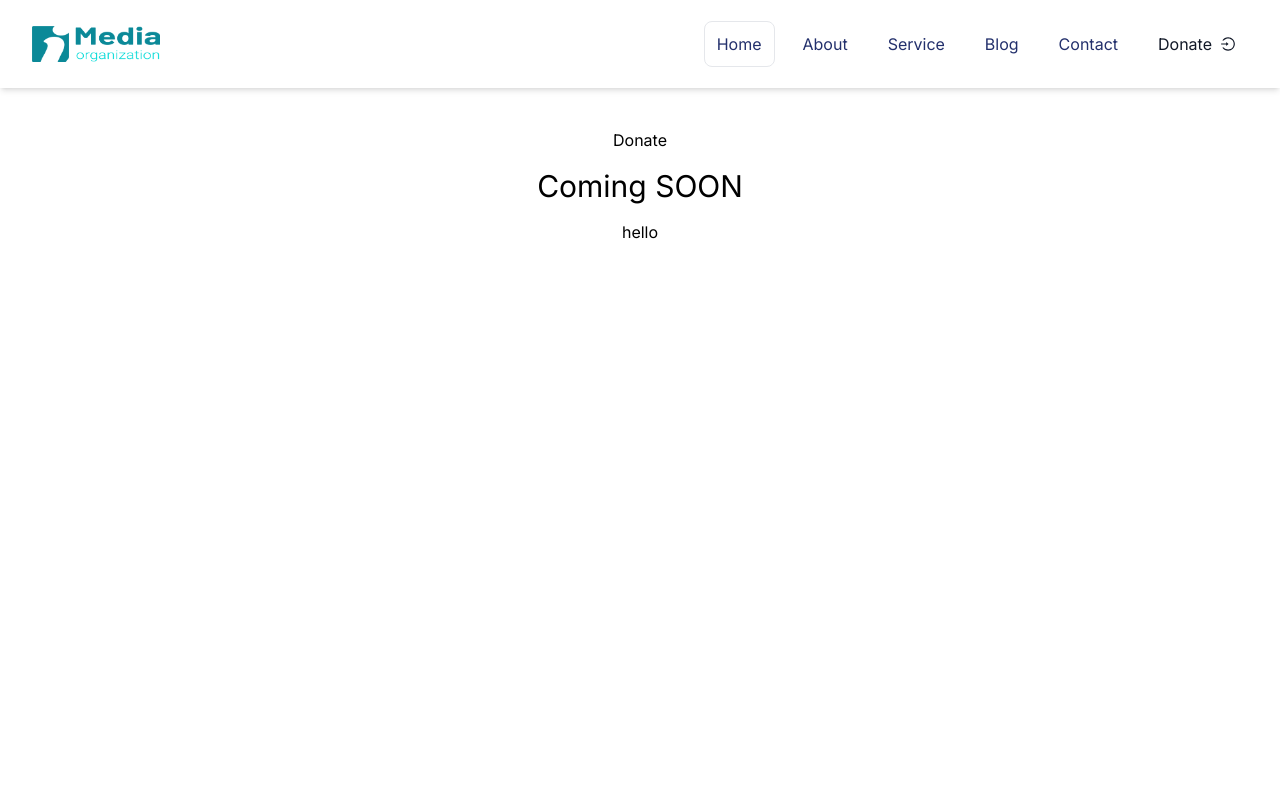
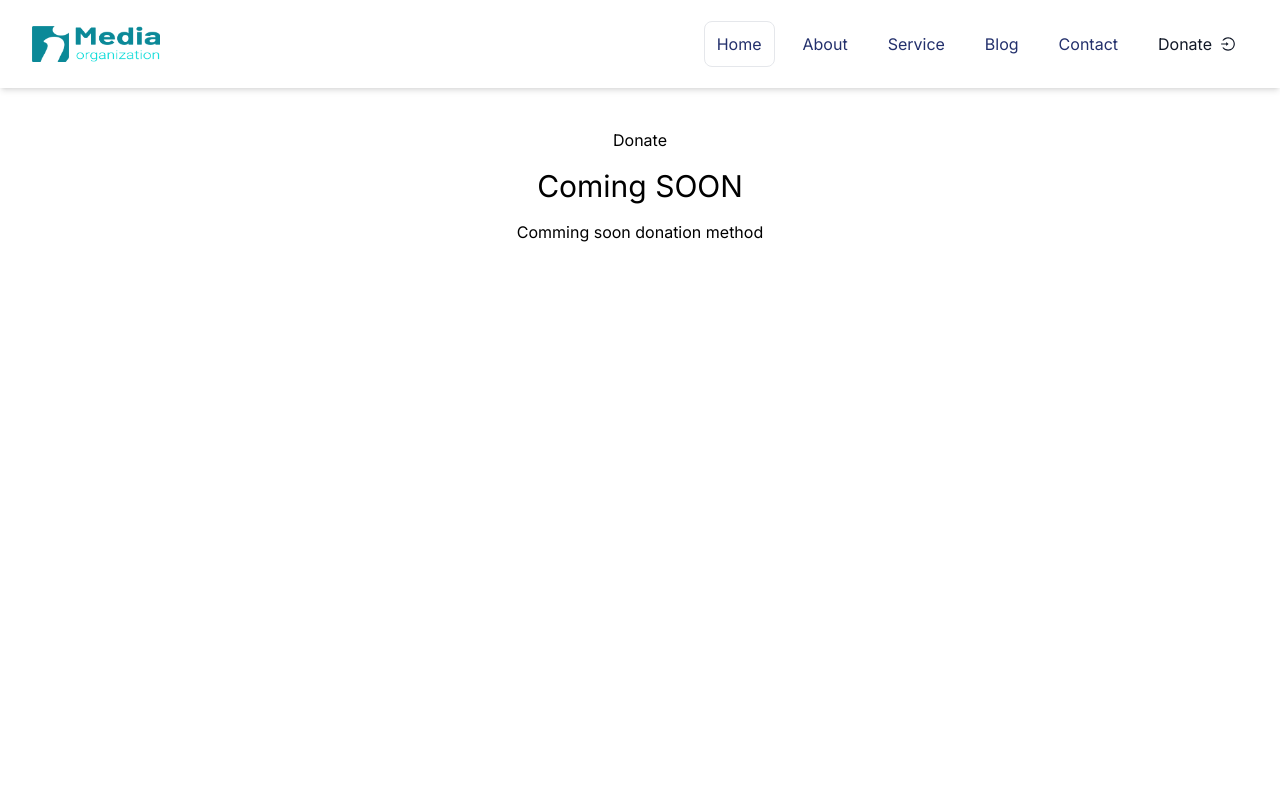
Before and after one commit to tofael005/i-media-org, a Next.js app: page /donate in a window 1280 px wide. Shown: the top 800 px of the page. Built offline with nearby package versions, Linux system fonts and the light colour scheme; a web font is replaced by a local one.

Commit message:
donate joss

```diff
--- a/src/app/donate/page.jsx
+++ b/src/app/donate/page.jsx
@@ -5,7 +5,7 @@ const page = () => {
         <div className='max-w-[1240px] mx-auto mt-10 text-center'>
             <h1>Donate</h1>
             <h1 className='text-3xl my-4'>Coming SOON</h1>
-            <h1>hello</h1>
+            <p>Comming soon donation method</p>
         </div>
     );
 };
```
